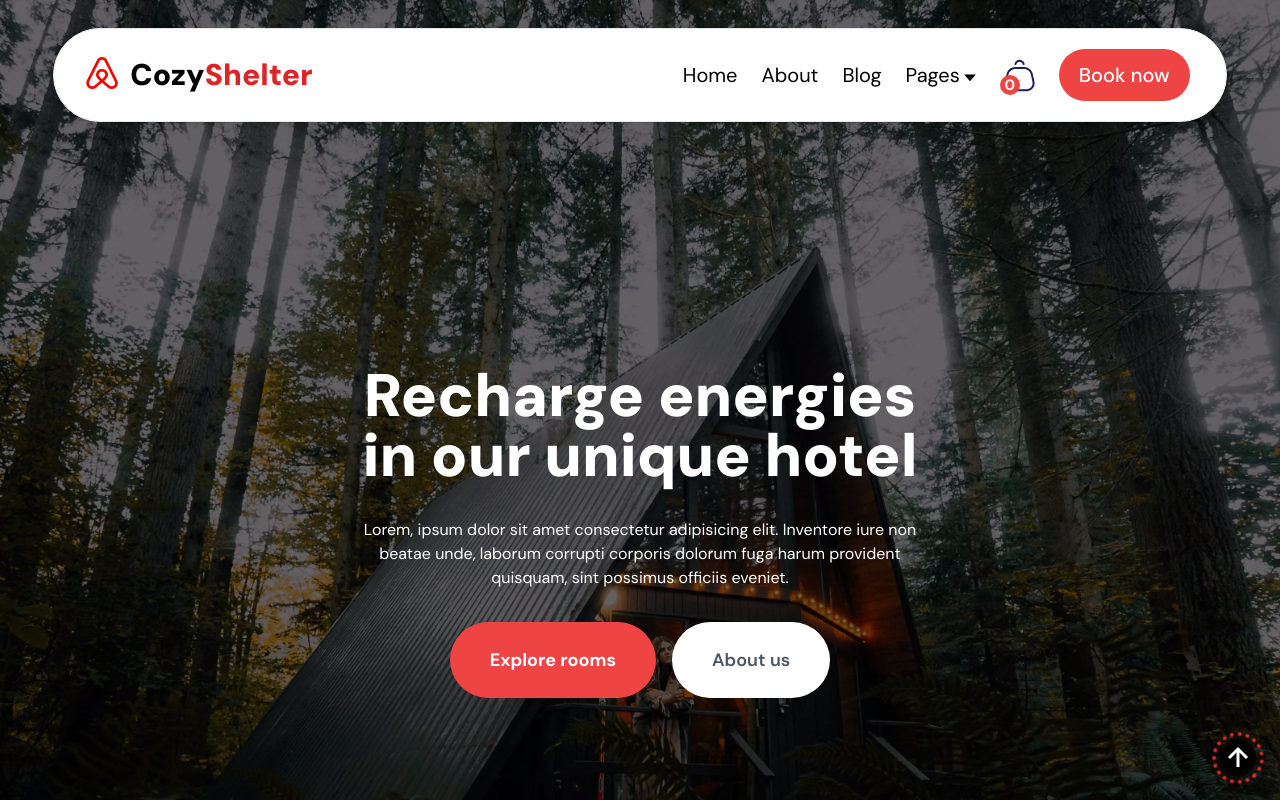
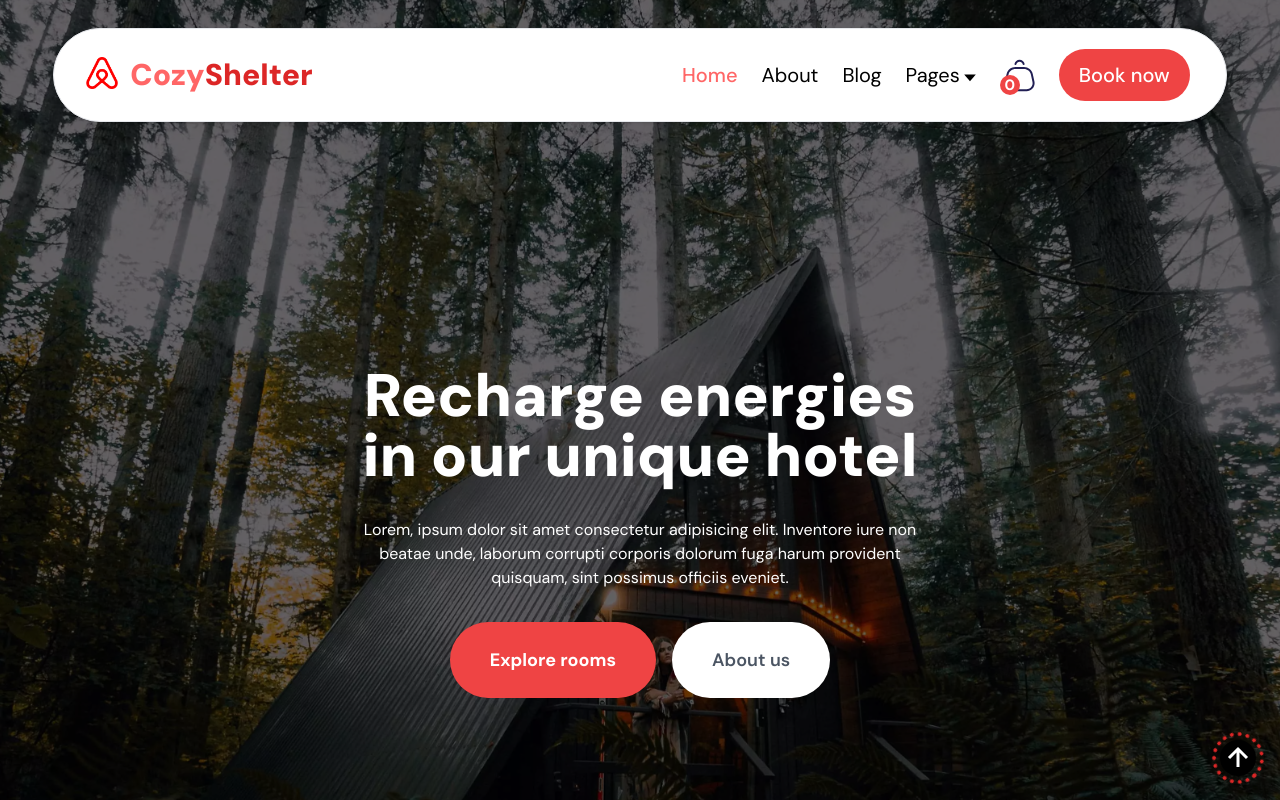
Before and after one commit to Patrick-Njiru/cozy-shelter, a React (Vite) app: page / in a window 1280 px wide. Shown: the top 800 px of the page. Built offline with nearby package versions, Linux system fonts and the light colour scheme; the HTML template or start-up script is replaced by a standard one.

Commit message:
Add navbar links effect.

```diff
--- a/src/index.css
+++ b/src/index.css
@@ -21,6 +21,11 @@
 }
 
 /* Navbar */
+header a.active {
+	color: rgba(255, 0, 0, 0.6);
+	font-weight: 500;
+}
+
 #hamburger-btn.open {
 	-webkit-animation: pulse 1s linear infinite alternate;
 					animation: pulse 1s linear infinite alternate;
```
